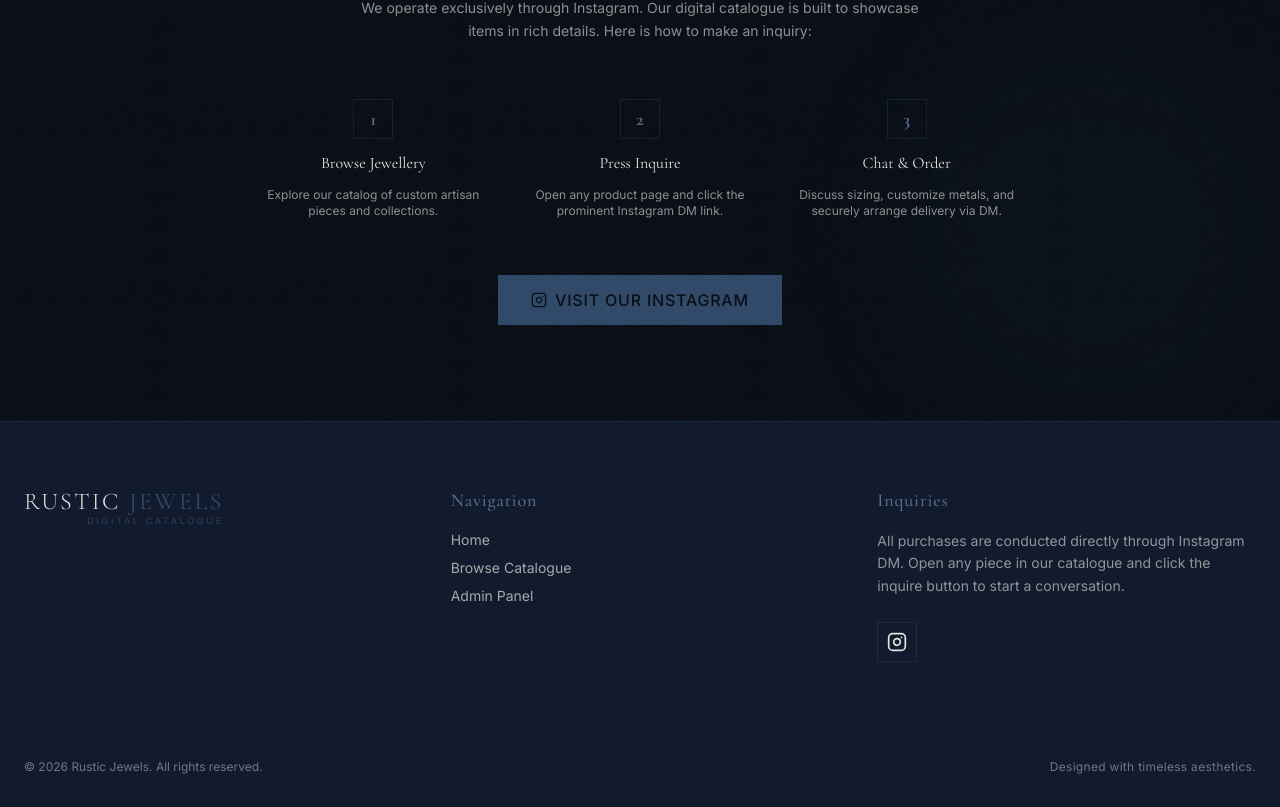
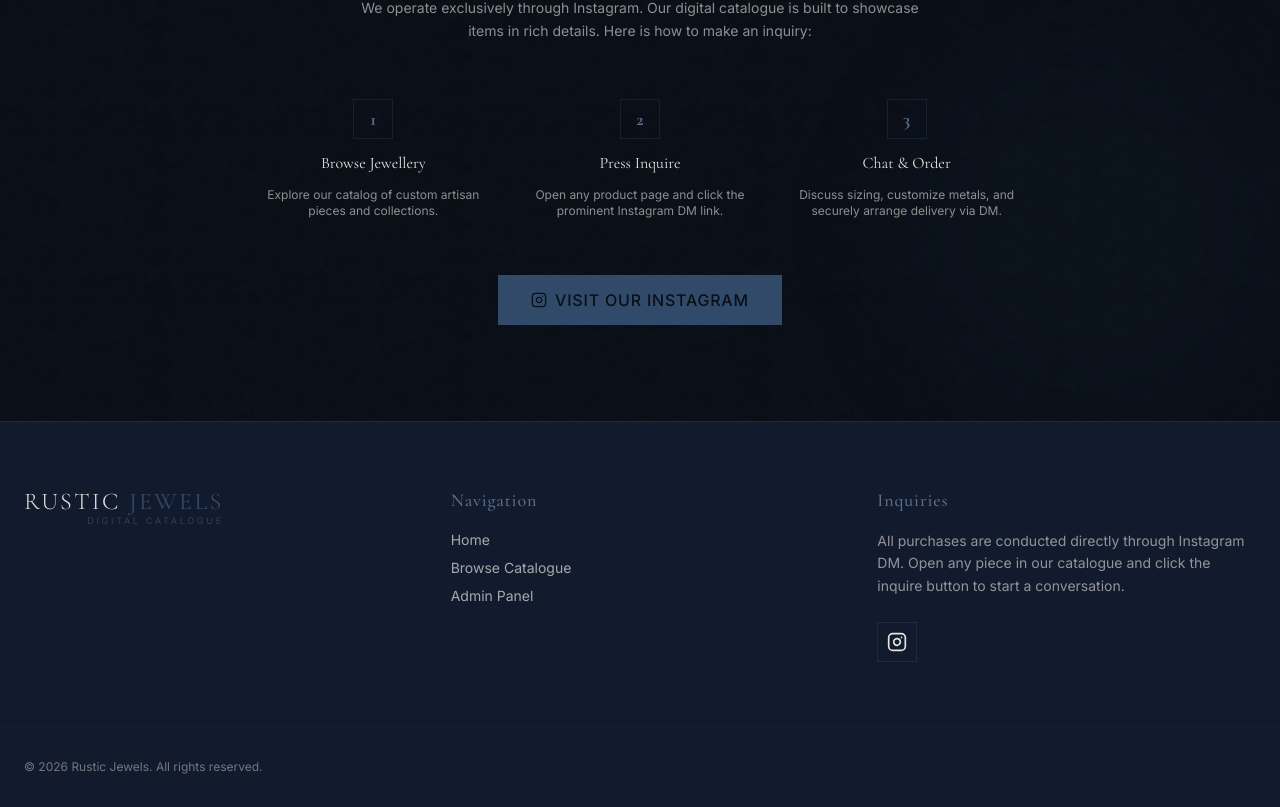
Before and after one commit to tayab-tries/rustic-jewels, a Next.js app: page / in a window 1280 px wide. Shown: the part 2276-3083 px from the top of the page. Built offline with nearby package versions, Linux system fonts and the light colour scheme; no server answers; the database is empty.

Commit message:
Remove Designed with timeless aesthetics from footer

```diff
--- a/components/ui/Footer.tsx
+++ b/components/ui/Footer.tsx
@@ -66,9 +66,6 @@ export default function Footer() {
       {/* Copyright Line */}
       <div className="max-w-7xl mx-auto px-6 pt-8 border-t border-brand-charcoal-border/30 flex flex-col md:flex-row items-center justify-between gap-4 text-xs text-brand-champagne/45 font-sans">
         <p>© {new Date().getFullYear()} Rustic Jewels. All rights reserved.</p>
-        <p className="tracking-wide">
-          Designed with timeless aesthetics.
-        </p>
       </div>
     </footer>
   );
```
